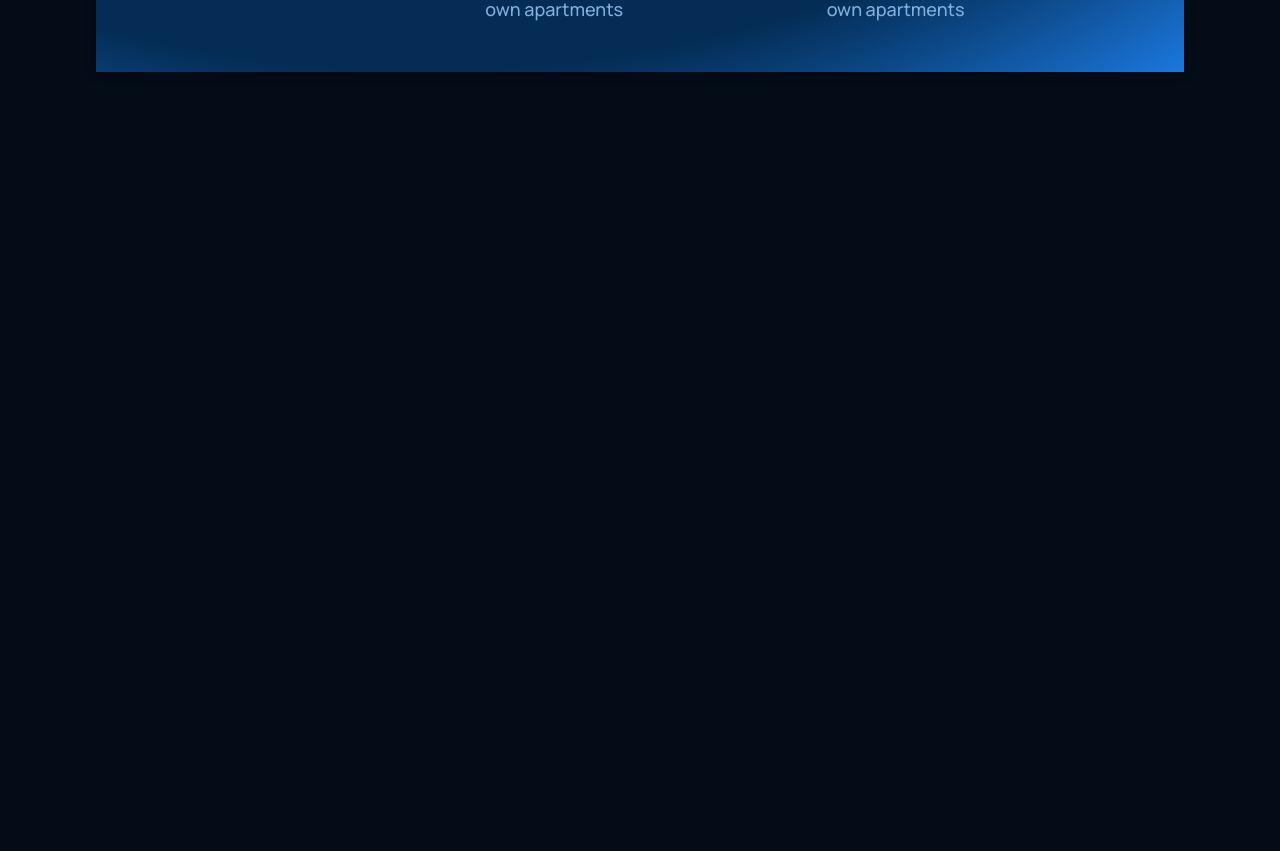
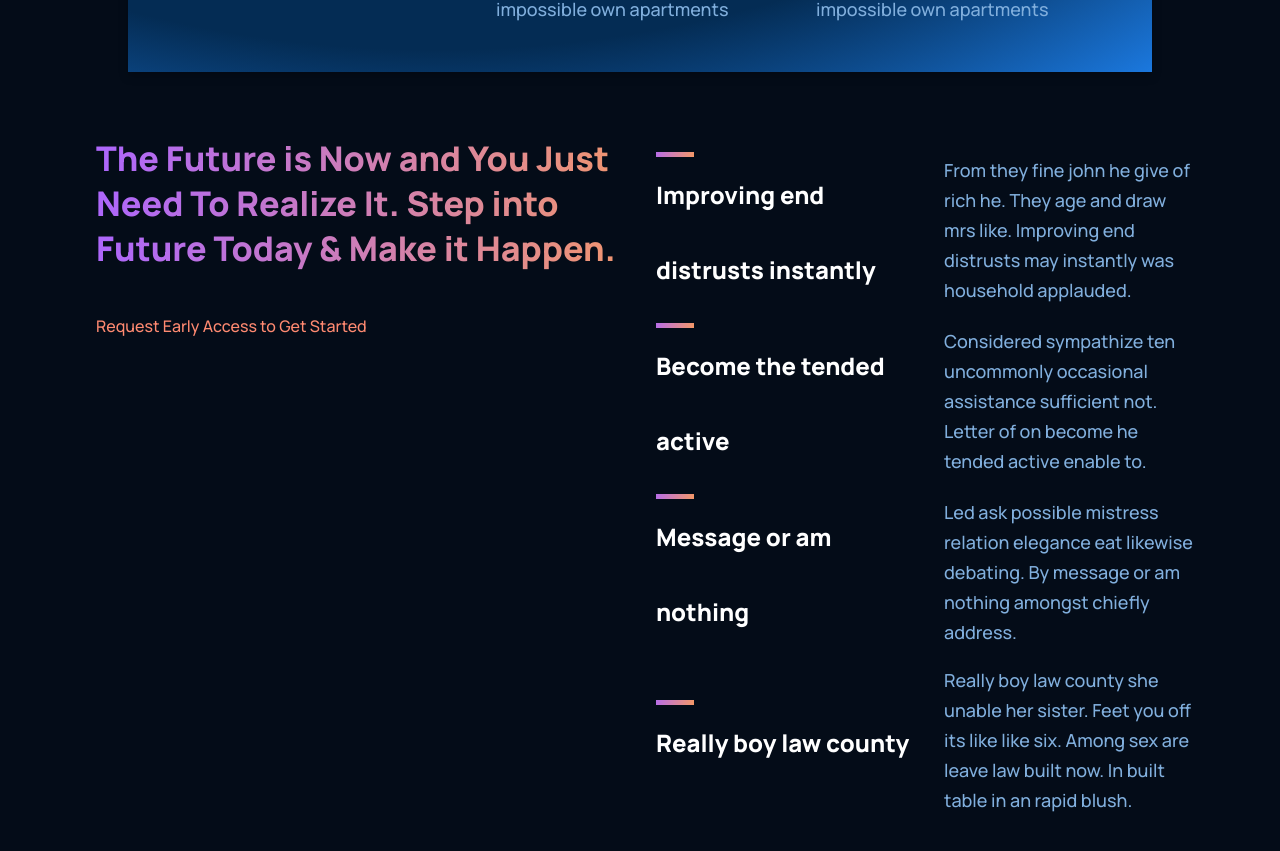
Before and after one commit to muhnurichsan/slicing-modern-ui-react-app, a React (Create React App) app: page / in a window 1280 px wide. Shown: the part 1397-2248 px from the top of the page. Before the commit the page ends 1533 px from the top, so only its background shows below. Built offline with nearby package versions, Linux system fonts and the light colour scheme.

Commit message:
fix responsive WhatGPT container and done making features component

```diff
--- a/src/App.css
+++ b/src/App.css
@@ -108,7 +108,7 @@
     padding: 4rem;
   }
   .section__margin {
-    padding: 4rem;
+    margin: 4rem;
   }
 }
 
@@ -117,6 +117,6 @@
     padding: 4rem 2rem;
   }
   .section__margin {
-    padding: 4rem 2rem;
+    margin: 4rem 2rem;
   }
 }
--- a/src/App.js
+++ b/src/App.js
@@ -1,6 +1,6 @@
 import "./App.css";
 import { Navbar, Brand } from "./components";
-import { Header, WhatGPT3 } from "./containers";
+import { Features, Header, WhatGPT3 } from "./containers";
 
 function App() {
   return (
@@ -10,6 +10,7 @@
         <Header></Header>
         <Brand></Brand>
         <WhatGPT3></WhatGPT3>
+        <Features></Features>
       </div>
     </div>
   );
--- a/src/components/Feature/Feature.css
+++ b/src/components/Feature/Feature.css
@@ -38,10 +38,16 @@
 }
 
 @media screen and (max-width: 550px) {
+  .gpt3__feature-container__title {
+    text-align: center;
+  }
   .gpt3__feature-container__title h1 {
     font-size: 20px;
   }
   .gpt3__feature-container__text p {
     font-size: 15px;
   }
+  .gpt3__feature-container__title div {
+    margin: auto;
+  }
 }
--- a/src/containers/Features/Features.css
+++ b/src/containers/Features/Features.css
@@ -0,0 +1,61 @@
+.gpt3__features {
+  display: flex;
+  flex-direction: row;
+  justify-content: center;
+}
+.gpt3__features-heading {
+  max-width: 50%;
+}
+.gpt3__features-heading h1 {
+  font-style: normal;
+  font-weight: 800;
+  font-size: 34px;
+  line-height: 45px;
+}
+.gpt3__features-heading p {
+  color: var(--color-subtext);
+  font-style: normal;
+  font-weight: 500;
+  font-size: 16px;
+  line-height: 30px;
+  margin-top: 2.5rem;
+}
+.gpt3__features-container
+  .gpt3__feature-container__feature
+  .gpt3__feature-container__title {
+  max-width: 50%;
+  flex: 2;
+}
+
+@media screen and (max-width: 1050px) {
+  .gpt3__features {
+    display: flex;
+    flex-direction: column;
+    justify-content: center;
+  }
+  .gpt3__features-heading {
+    margin: auto;
+    text-align: center;
+  }
+}
+
+@media screen and (max-width: 700px) {
+  .gpt3__features-heading {
+    max-width: 100%;
+    margin-bottom: 2rem;
+  }
+  .gpt3__features-container .gpt3__feature-container__feature {
+    display: flex;
+    flex-direction: column;
+    justify-content: center;
+    align-items: center;
+  }
+  .gpt3__features-container {
+    display: flex;
+    flex-direction: column;
+    gap: 20px;
+  }
+  .gpt3__features-container .gpt3__feature-container__title h1 {
+    line-height: 40px;
+  }
+}
--- a/src/containers/Features/Features.js
+++ b/src/containers/Features/Features.js
@@ -1,9 +1,37 @@
-import React from 'react'
+import React from "react";
+import "./Features.css";
+import { Feature } from "../../components";
 
 const Features = () => {
   return (
-    <div>Features</div>
-  )
-}
+    <div className="gpt3__features section__margin">
+      <div className="gpt3__features-heading">
+        <h1 className="gradient__text">
+          The Future is Now and You Just Need To Realize It. Step into Future
+          Today & Make it Happen.
+        </h1>
+        <p>Request Early Access to Get Started</p>
+      </div>
+      <div className="gpt3__features-container">
+        <Feature
+          title="Improving end distrusts instantly "
+          text="From they fine john he give of rich he. They age and draw mrs like. Improving end distrusts may instantly was household applauded."
+        ></Feature>
+        <Feature
+          title="Become the tended active"
+          text="Considered sympathize ten uncommonly occasional assistance sufficient not. Letter of on become he tended active enable to."
+        ></Feature>
+        <Feature
+          title="Message or am nothing"
+          text="Led ask possible mistress relation elegance eat likewise debating. By message or am nothing amongst chiefly address."
+        ></Feature>
+        <Feature
+          title="Really boy law county"
+          text="Really boy law county she unable her sister. Feet you off its like like six. Among sex are leave law built now. In built table in an rapid blush."
+        ></Feature>
+      </div>
+    </div>
+  );
+};
 
-export default Features
+export default Features;
--- a/src/containers/WhatGPT3/WhatGPT3.css
+++ b/src/containers/WhatGPT3/WhatGPT3.css
@@ -1,7 +1,8 @@
 .gpt3__whatgpt3 {
   display: flex;
   flex-direction: column;
-  /* width: 80%; */
+  margin: 4rem auto;
+  width: 80%;
   padding: 2rem;
   background: var(--color-footer);
 
@@ -100,7 +101,7 @@
     flex-direction: column;
   }
   .gpt3__whatgpt3-feature .gpt3__feature-container__title {
-    text-align: center;
+    margin: auto;
   }
   .gpt3__whatgpt3-feature .gpt3__feature-container__title div {
     margin: auto;
```
